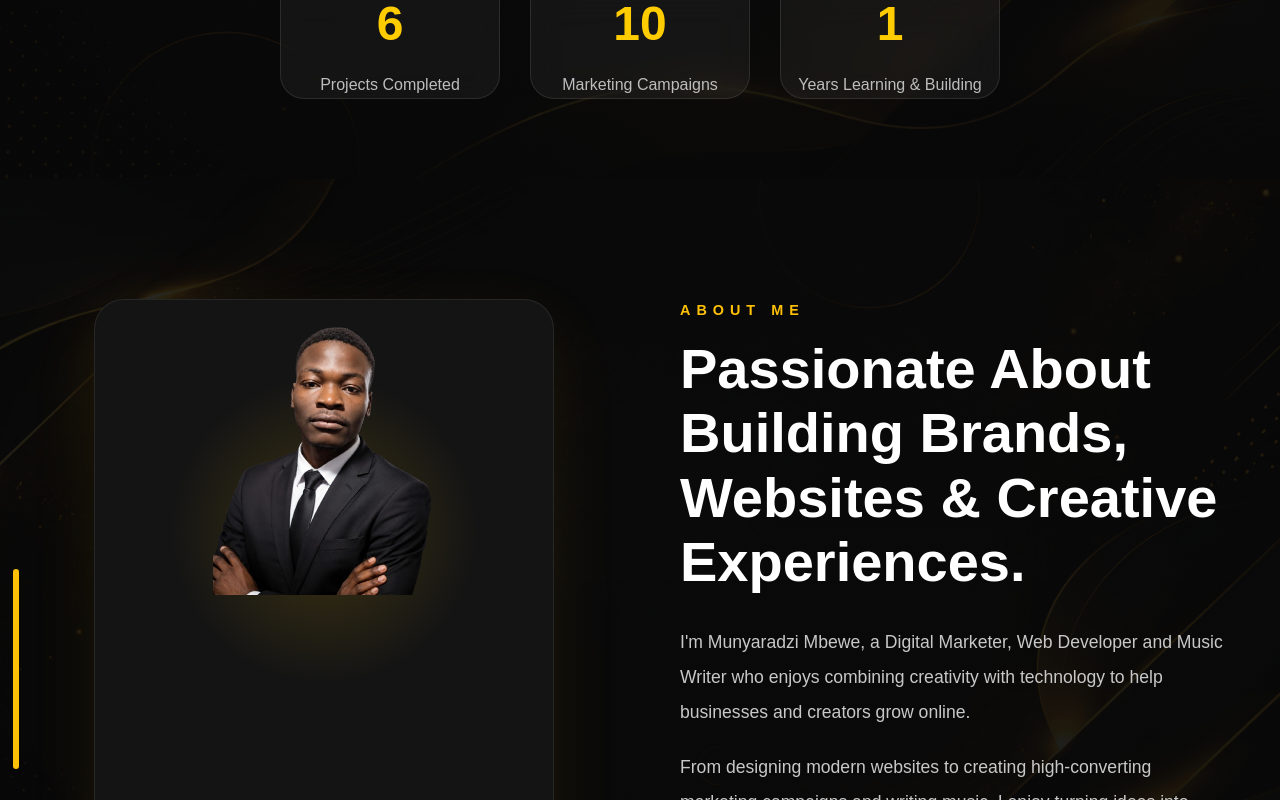
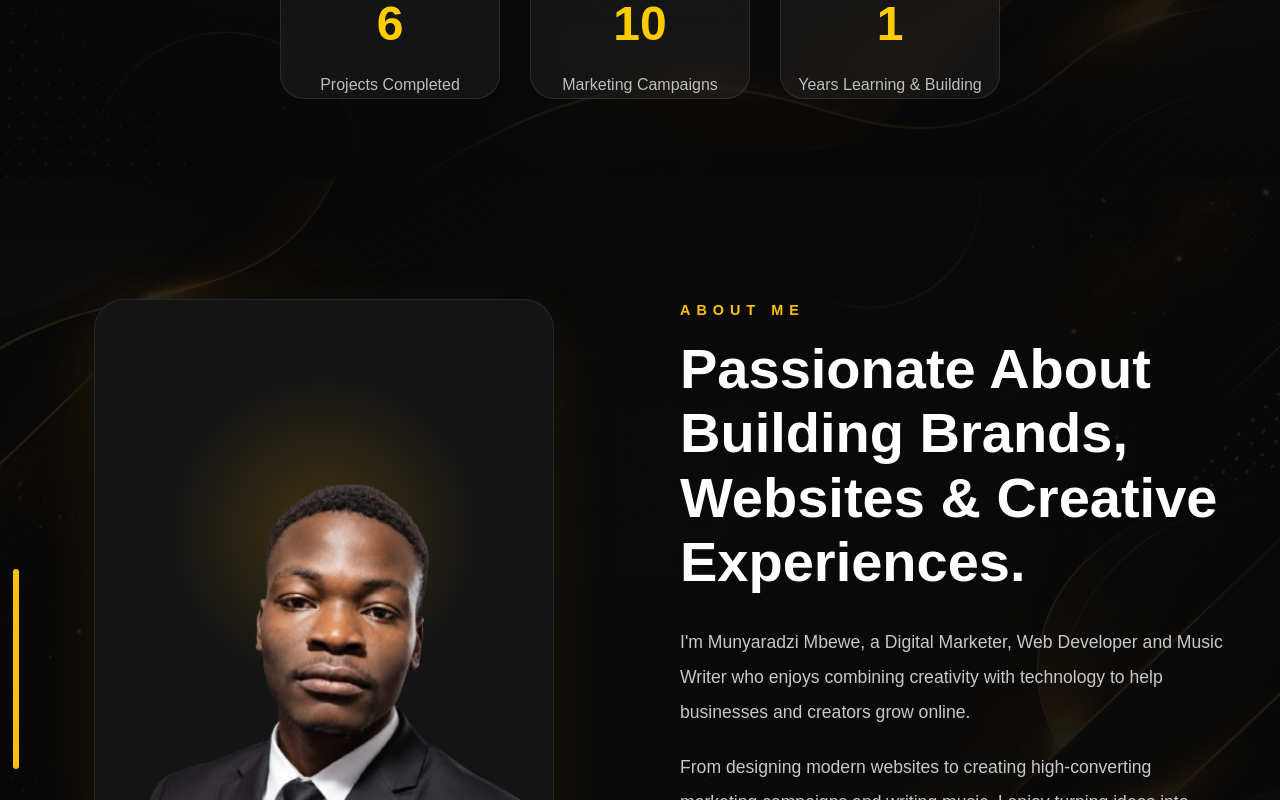
Before and after one commit to munya-meister/My-portfolio, a React (Vite) app: page / in a window 1280 px wide. Shown: the part 718-1518 px from the top of the page. Built offline with nearby package versions, Linux system fonts and the light colour scheme; no server answers.

Commit message:
image-card height adjustments

```diff
--- a/src/components/about/about.css
+++ b/src/components/about/about.css
@@ -94,7 +94,7 @@
 .image-card img{
 
     width:100%;
-    height:40%;
+    height:100%;
 
     object-fit:contain;
 
```
